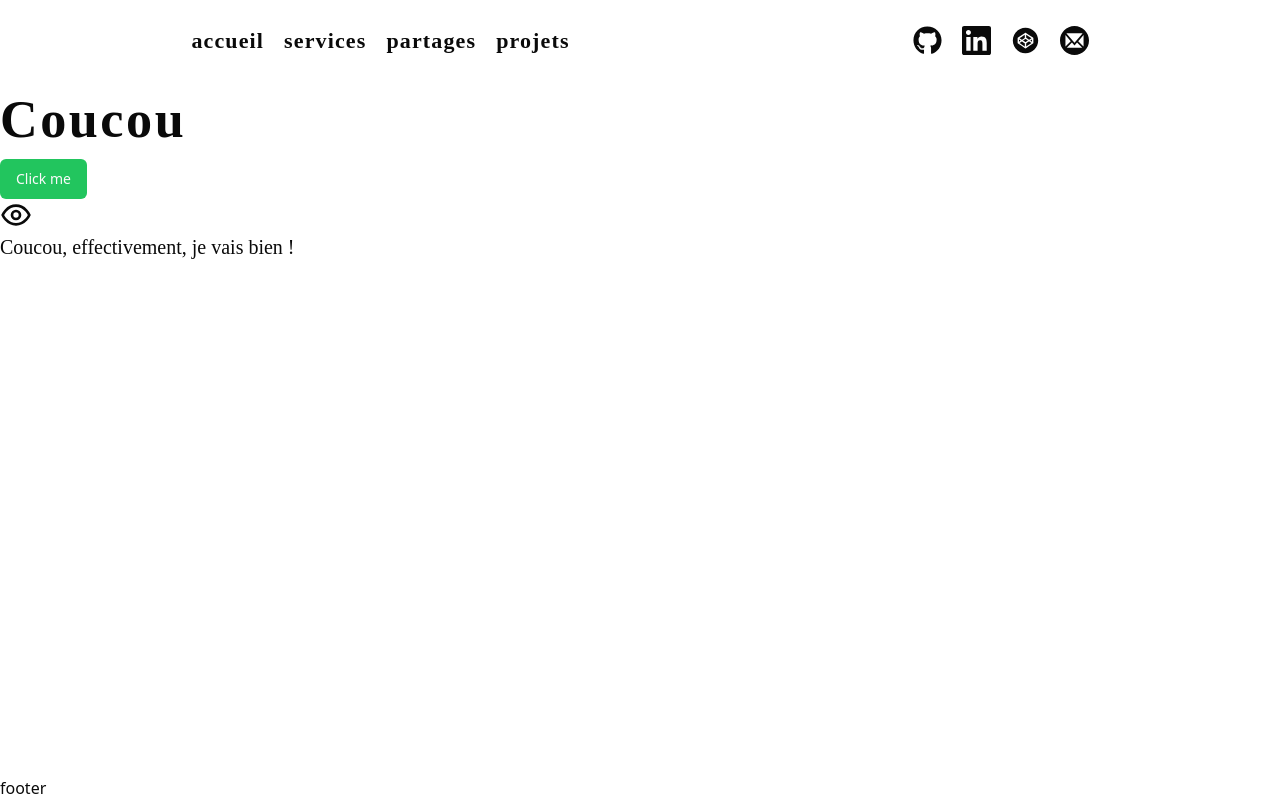
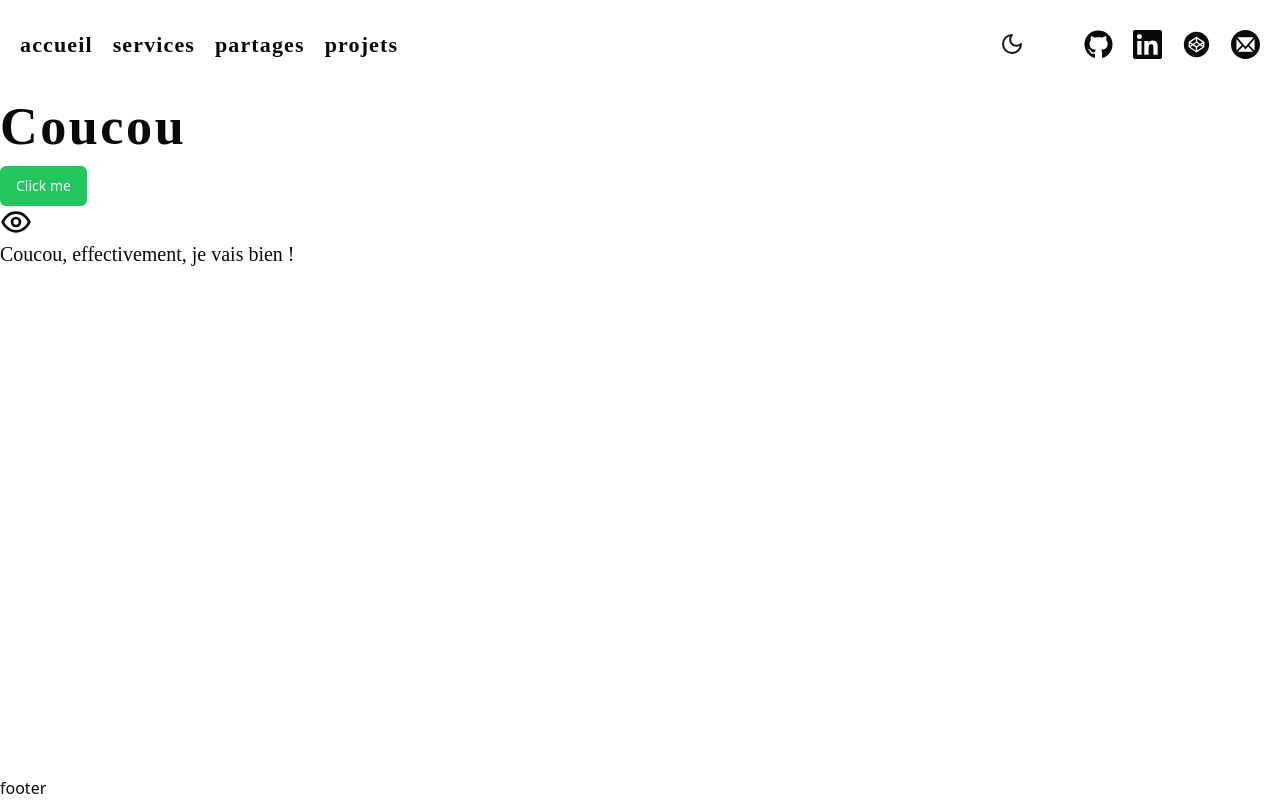
Before and after one commit to ChristopheC-83/c_de_c_front, a Next.js app: page / in a window 1280 px wide. Built offline with nearby package versions, Linux system fonts and the light colour scheme; a web font is replaced by a local one.

Commit message:
MEP bouton DarkMode

```diff
--- a/components/header/Header.tsx
+++ b/components/header/Header.tsx
@@ -10,7 +10,7 @@ export default function Header() {
         <MenuSmartphone />
       </div>
       {/* Menu si écran > 640px de large */}
-      <div className="container sm:flex justify-around p-6 hidden ">
+      <div className="container sm:flex justify-between p-6 hidden ">
         <ComputerLinks />
         <ComputerNetworks />
       </div>
--- a/components/header/components/ComputerNetworks.tsx
+++ b/components/header/components/ComputerNetworks.tsx
@@ -10,8 +10,10 @@ import {
 import { socialLinks } from "@/lib/socialLinks";
 import Link from "next/link";
 import { ImMail4 } from "react-icons/im";
-import { toast } from "sonner";import { RiLoginCircleFill } from "react-icons/ri";
-
+import { toast } from "sonner";
+import { RiLoginCircleFill } from "react-icons/ri";
+import { Moon, Sun } from "lucide-react";
+import { Button } from "@/components/shadcn/button";
 
 export default function ComputerNetworks() {
   function copyEmail() {
@@ -19,8 +21,29 @@ export default function ComputerNetworks() {
     toast.success("Adresse email copiée dans le presse-papier");
   }
 
+  function toggleTheme() {}
+
   return (
     <div className="flex items-center gap-x-5">
+      {/* ToggleTheme */}
+      <TooltipProvider>
+        <Tooltip>
+          <TooltipTrigger asChild>
+            <Button variant="link" onClick={toggleTheme}>
+              <h3 className="scale-100 dark:scale-0 duration-200">
+                <Moon />
+              </h3>
+              <h3 className="scale-0 dark:scale-100 duration-200">
+                <Sun />
+              </h3>
+            </Button>
+          </TooltipTrigger>
+          <TooltipContent>
+            <p className="text-sm">Changez le thème de l'application.</p>
+          </TooltipContent>
+        </Tooltip>
+      </TooltipProvider>
+
       {/* Les réseaux sociaux */}
       {socialLinks.map((link) => (
         <TooltipProvider key={link.id}>
--- a/components/header/components/MenuSmartphone.tsx
+++ b/components/header/components/MenuSmartphone.tsx
@@ -20,7 +20,7 @@ export default function MenuSmartphone() {
         <div className="flex flex-col my-12 gap-y-6">
           {navLinks.map((link) => (
             <Link key={link.id} href={link.href}>
-              <h3 className="hover:opacity-80 text-end">{link.label}</h3>
+              <h4 className="hover:opacity-80 text-end">{link.label}</h4>
             </Link>
           ))}
         </div>
--- /dev/null
+++ b/components/header/components/ToggleTheme.tsx
@@ -0,0 +1,17 @@
+
+
+
+ export default function ToggleTheme() {
+
+
+
+return (
+    <div>
+
+
+
+    </div>
+
+  );
+
+}
```
